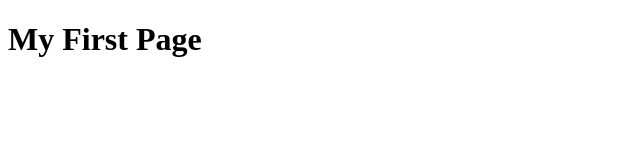
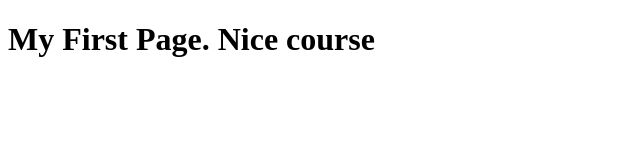
Before and after one commit to Medeep99/Coursera-test, a plain HTML site: page site/index.html in a window 1280 px wide. Shown: the whole page, without its empty margins (0-640 px from the left). Drawn offline with Linux system fonts and the light colour scheme.

Commit message:
Small Addition to page content

```diff
--- a/site/index.html
+++ b/site/index.html
@@ -4,7 +4,7 @@
         <title>Hello Coursera!</title>
     </head>
     <body>
-        <h1>My First Page
+        <h1>My First Page. Nice course
         </h1>
     </body>
 </html>
```
